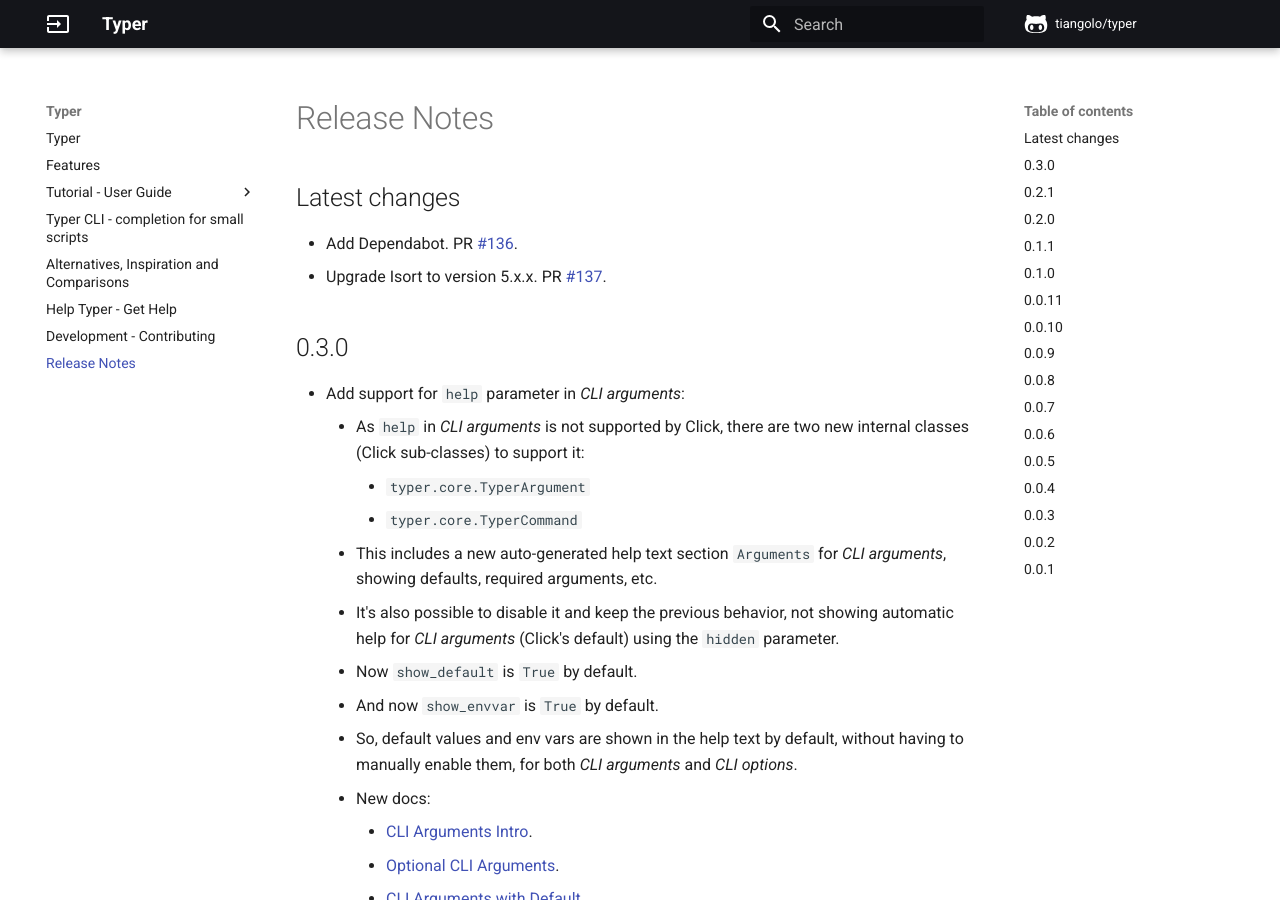
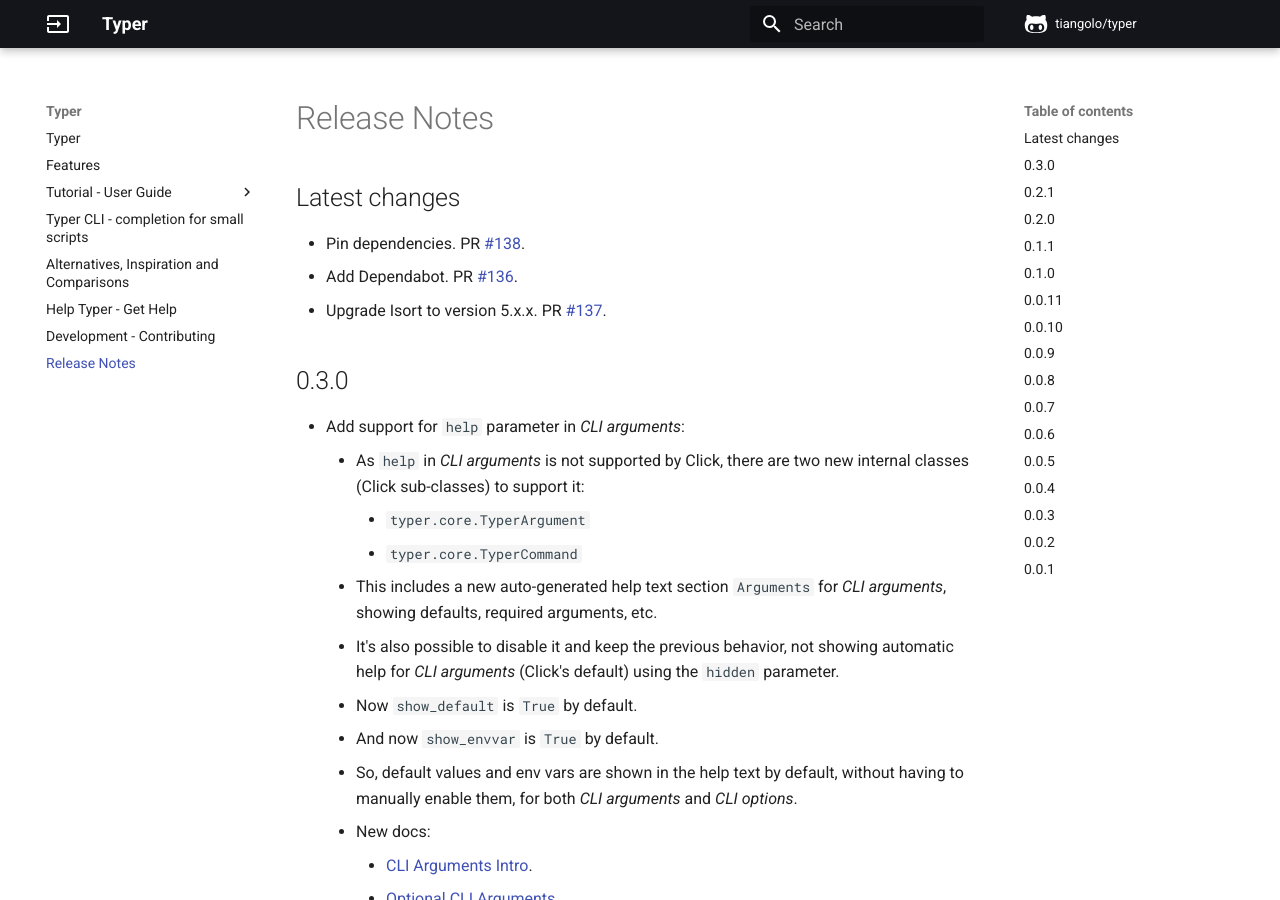
Before and after one commit to RED0731/red_pythonTyper, an MkDocs documentation site: the page built from docs/release-notes.md, in a window 1280 px wide and 900 px high. Built offline with MkDocs 1.6.1 and Material for MkDocs 9.7.7, drawn with Linux system fonts in a browser that asks for light colours; comment, search, counter and statistics services are not loaded.

Commit message:
📝 Update release notes

```diff
--- a/docs/release-notes.md
+++ b/docs/release-notes.md
@@ -1,5 +1,6 @@
 ## Latest changes
 
+* Pin dependencies. PR [#138](https://github.com/tiangolo/typer/pull/138).
 * Add Dependabot. PR [#136](https://github.com/tiangolo/typer/pull/136).
 * Upgrade Isort to version 5.x.x. PR [#137](https://github.com/tiangolo/typer/pull/137).
 
```
